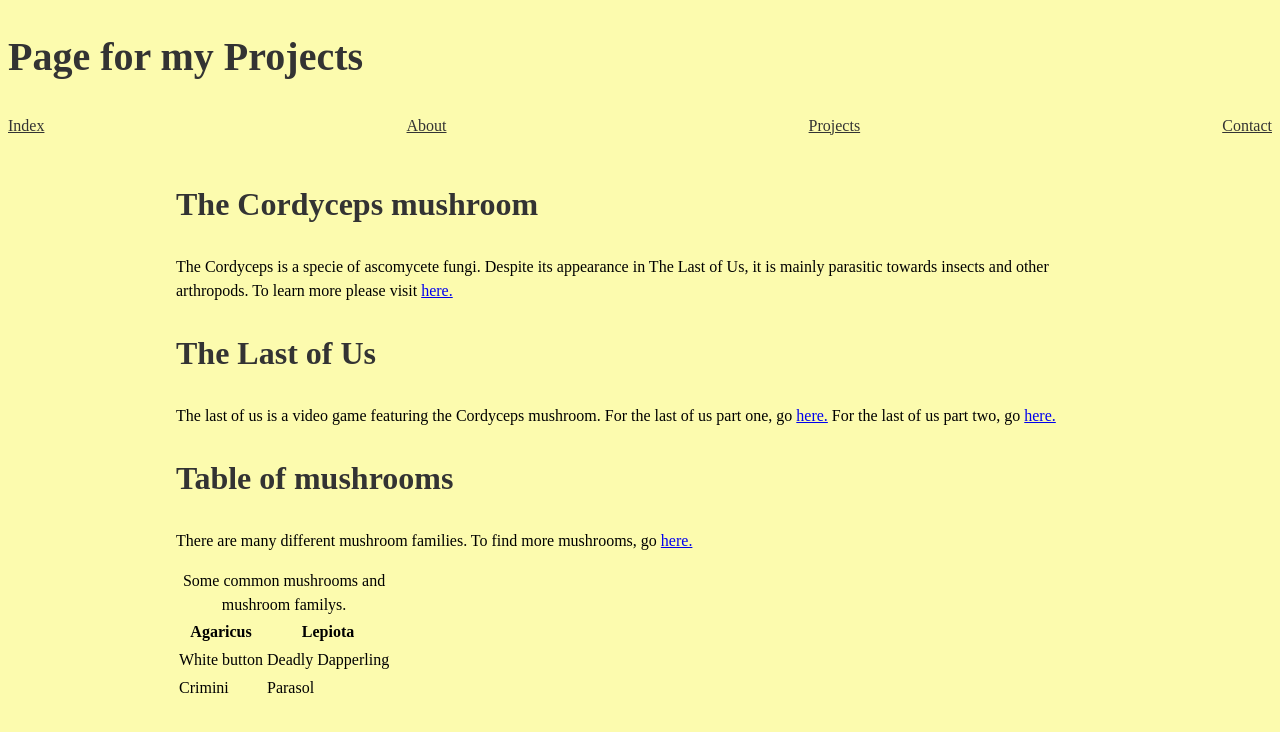
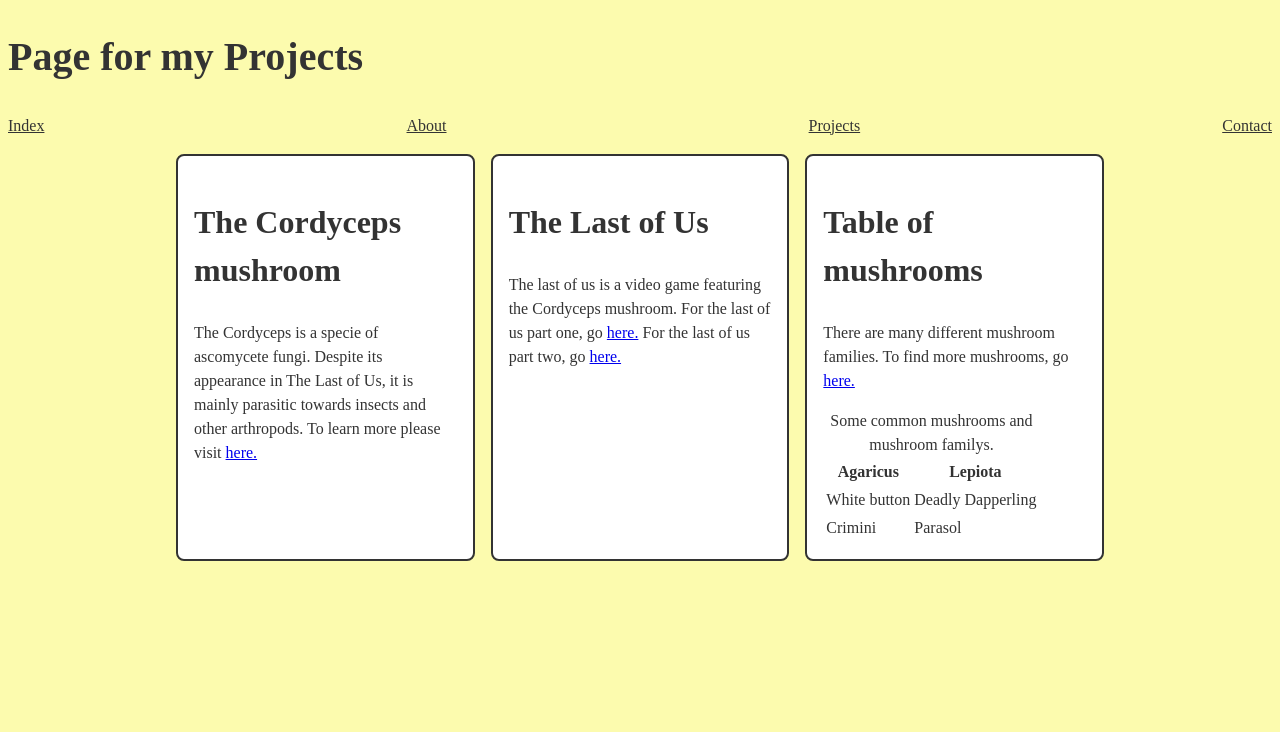
Before and after one commit to ddawg9/cosc219-site, a plain HTML site: page projects.html in a window 1280 px wide. Drawn offline with Linux system fonts and the light colour scheme.

Commit message:
Added the CSS for cards and edited projects to add cards

```diff
--- a/projects.html
+++ b/projects.html
@@ -19,6 +19,7 @@
     </header>
 
     <main>
+        <div class="cards">
         <article>
             <h2>The Cordyceps mushroom</h2>
             <p>The Cordyceps is a specie of ascomycete fungi.
@@ -63,6 +64,7 @@
                 </tbody>
             </table>
         </article>
+        </div>
     </main>
 
     <footer></footer>
--- a/style.css
+++ b/style.css
@@ -90,3 +90,35 @@ legend{
     font-size: 1.25rem;
     font-weight: bold;
 }
+
+.cards {
+    display: grid;
+    gap: 1rem;
+    grid-template-columns: 1fr;
+}
+
+@media (min-width: 38rem) {
+    .cards {
+        grid-template-columns: repeat(2, 1fr);
+    }
+}
+
+@media (min-width: 58rem) {
+    .cards {
+        grid-template-columns: repeat(3, 1fr);
+    }
+}
+
+.cards article {
+    background-color: white;
+    color: var(--text-color);
+    padding: 1rem;
+    border: 0.15rem solid var(--text-color);
+    border-radius: 0.5rem;
+}
+
+.cards article img {
+    max-width: 100%;
+    height: auto;
+    display: block;
+}
```
